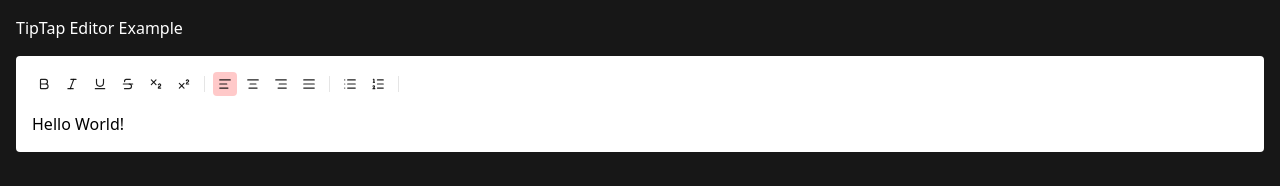
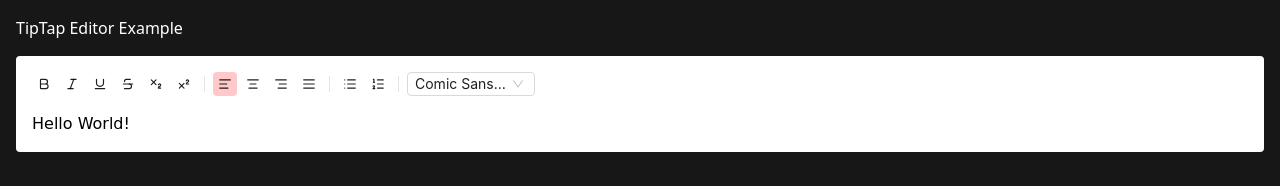
Before and after one commit to Davidihl/tiptap-sandbox, a React (Vite) app: page / in a window 1280 px wide. Shown: the top 186 px of the page. Built offline with nearby package versions, Linux system fonts and the light colour scheme.

Commit message:
feat: add font select

```diff
--- a/package.json
+++ b/package.json
@@ -14,6 +14,7 @@
     "@tailwindcss/vite": "^4.1.14",
     "@tiptap/extension-list": "^3.6.2",
     "@tiptap/extension-text-align": "^3.6.3",
+    "@tiptap/extension-text-style": "^3.6.3",
     "@tiptap/pm": "^3.6.2",
     "@tiptap/react": "^3.6.2",
     "@tiptap/starter-kit": "^3.6.2",
--- a/src/TipTap.tsx
+++ b/src/TipTap.tsx
@@ -1,5 +1,6 @@
-import { ListItem } from "@tiptap/extension-list";
 import TextAlign from "@tiptap/extension-text-align";
+import { TextStyle, FontFamily } from "@tiptap/extension-text-style";
+
 import {
   Editor,
   EditorContent,
@@ -11,7 +12,7 @@
   type EditorStateSnapshot,
 } from "@tiptap/react";
 import StarterKit from "@tiptap/starter-kit";
-import { Button } from "antd";
+import { Button, Select } from "antd";
 import {
   AlignCenter,
   AlignJustify,
@@ -40,11 +41,24 @@
         types: ["heading", "paragraph"],
         defaultAlignment: "left",
       }),
+      FontFamily,
+      TextStyle,
     ],
+    editorProps: {
+      attributes: {
+        style: "font-family: Comic Sans MS",
+      },
+    },
     content: "<p style='color: red;'>Hello World!</p>", // initial content
   });
 
   const providerValue = useMemo(() => ({ editor }), [editor]);
+
+  const fontFamilies = [
+    { label: "Inter", value: "Inter" },
+    { label: "Comic Sans MS", value: "Comic Sans MS" },
+    { label: "Monospace", value: "Monospace" },
+  ];
 
   useEffect(() => {
     if (!editor) return;
@@ -65,13 +79,15 @@
 
   return (
     <EditorContext.Provider value={providerValue}>
-      <TipTapCustomToolbar />
+      <TipTapCustomToolbar fontFamilies={fontFamilies} />
       <EditorContent editor={editor} />
     </EditorContext.Provider>
   );
 }
 
-function TipTapCustomToolbar() {
+function TipTapCustomToolbar(props: {
+  fontFamilies: { value: string; label: string }[];
+}) {
   const { editor } = useCurrentEditor();
 
   const editorState = useEditorState({
@@ -180,8 +196,20 @@
         className={editorState.isOrderedList ? "!bg-red-200" : ""}
         icon={<ListOrdered size={14} />}
       />
-
       <div className={dividerStyle} />
+      <Select
+        className="w-32"
+        size="small"
+        value={
+          editorState.hasFontFamily === "default"
+            ? "Comic Sans MS"
+            : editorState.hasFontFamily
+        }
+        onSelect={(value) => {
+          editorState.actions.setFontFamily(value);
+        }}
+        options={props.fontFamilies}
+      />
     </div>
   );
 }
@@ -290,6 +318,7 @@
     isTextAlignRight: editor.isActive({ textAlign: "right" }),
     isTextAlignCenter: editor.isActive({ textAlign: "center" }),
     isTextAlignJustify: editor.isActive({ textAlign: "justify" }),
+    hasFontFamily: editor.getAttributes("textStyle").fontFamily ?? "default",
     actions: {
       toggleBold: () => editor.chain().focus().toggleBold().run(),
       toggleBulletList: () => editor.chain().focus().toggleBulletList().run(),
@@ -299,6 +328,8 @@
       toggleStrike: () => editor.chain().focus().toggleStrike().run(),
       setTextAlign: (direction: string) =>
         editor.chain().focus().setTextAlign(direction).run(),
+      setFontFamily: (fontFamily: string) =>
+        editor.chain().focus().setFontFamily(fontFamily).run(),
     },
   };
 }
```
Also changed, not shown: 1 other file (tests, documents, lock files or other folders).
